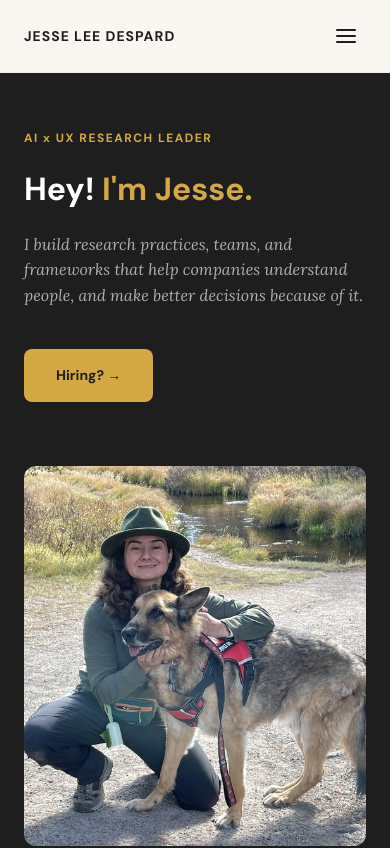
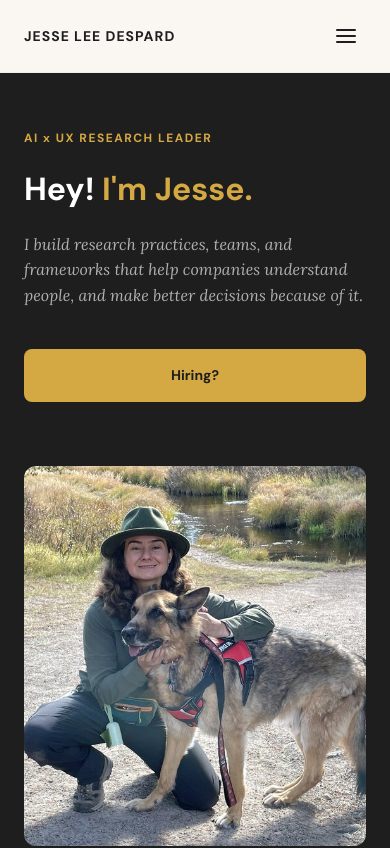
Before and after one commit to jesseleedespard/jesseleedespard.com, a React (Vite) app: page / in a window 390 px wide. Shown: the top 848 px of the page. Built offline with nearby package versions, Linux system fonts and the light colour scheme.

Commit message:
Mobile CTA improvements: full-width button, remove hero arrow
- Stretch .primary-cta-gold to full width with centered text on mobile
- Remove arrow from "Hiring?" hero link

```diff
--- a/src/app/pages/Home.tsx
+++ b/src/app/pages/Home.tsx
@@ -127,6 +127,12 @@ export default function Home() {
             font-size: var(--font-size-lg);
           }
 
+          .primary-cta-gold {
+            width: 100%;
+            text-align: center;
+            box-sizing: border-box;
+          }
+
         }
       `}</style>
       {/* Hero Section */}
@@ -176,7 +182,7 @@ export default function Home() {
                 display: 'inline-block',
               }}
             >
-              Hiring? →
+              Hiring?
             </Link>
           </div>
 
```
